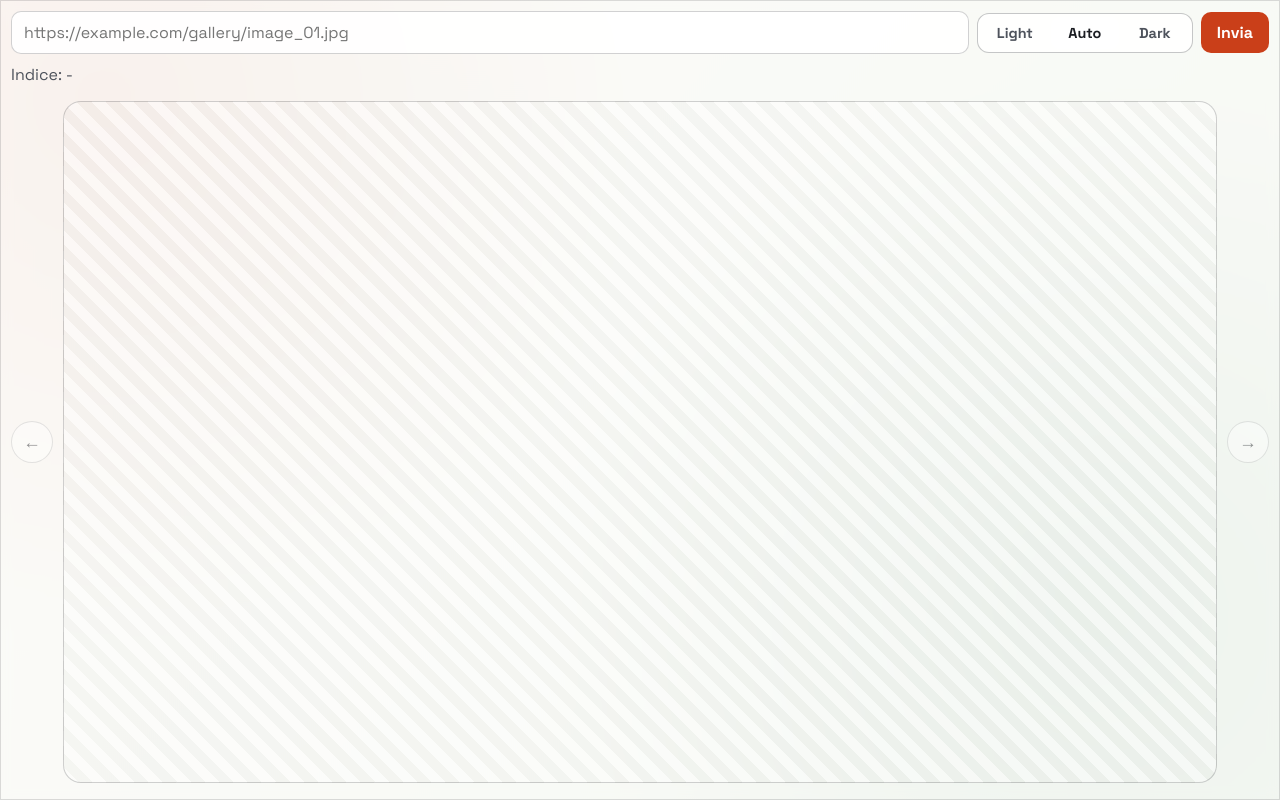
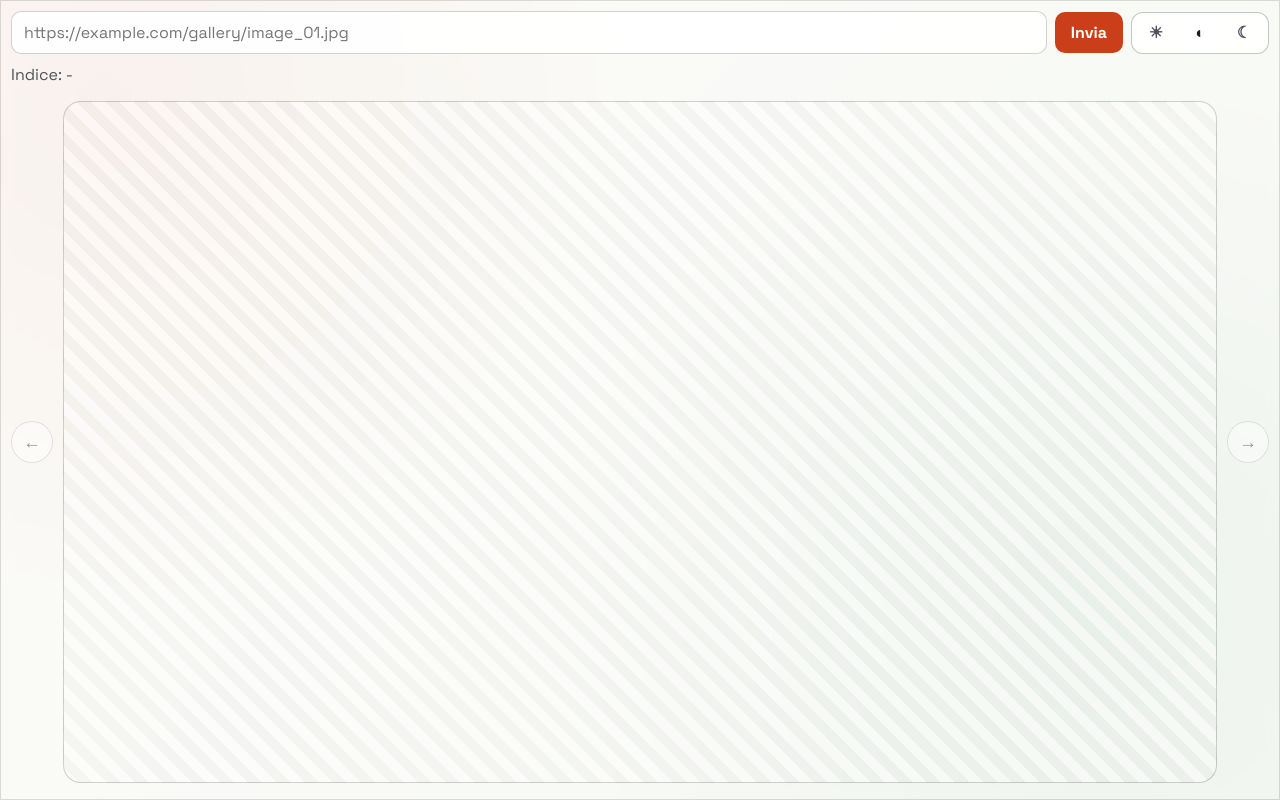
Before and after one commit to Secuter/GalleryBrowser, a plain HTML site: page index.html in a window 1280 px wide. Drawn offline with Linux system fonts and the light colour scheme.

Commit message:
Enhance UI using icons instead of text
Co-authored-by: Copilot <copilot@github.com>

```diff
--- a/index.html
+++ b/index.html
@@ -22,16 +22,27 @@
           required
           placeholder="https://example.com/gallery/image_01.jpg"
         />
+
+        <button type="submit">Invia</button>
+
         <fieldset class="theme-switch" aria-label="Seleziona tema">
           <legend class="sr-only">Tema</legend>
           <input type="radio" name="theme-mode" id="theme-light" value="light" />
-          <label for="theme-light">Light</label>
+          <label for="theme-light" aria-label="Tema chiaro" title="Tema chiaro">
+            <span class="theme-icon" aria-hidden="true">☀</span>
+            <span class="sr-only">Tema chiaro</span>
+          </label>
           <input type="radio" name="theme-mode" id="theme-auto" value="auto" />
-          <label for="theme-auto">Auto</label>
+          <label for="theme-auto" aria-label="Tema automatico" title="Tema automatico">
+            <span class="theme-icon" aria-hidden="true">◐</span>
+            <span class="sr-only">Tema automatico</span>
+          </label>
           <input type="radio" name="theme-mode" id="theme-dark" value="dark" />
-          <label for="theme-dark">Dark</label>
+          <label for="theme-dark" aria-label="Tema scuro" title="Tema scuro">
+            <span class="theme-icon" aria-hidden="true">☾</span>
+            <span class="sr-only">Tema scuro</span>
+          </label>
         </fieldset>
-        <button type="submit">Invia</button>
       </div>
     </form>
 
--- a/styles.css
+++ b/styles.css
@@ -116,16 +116,23 @@ button[type="submit"] {
 }
 
 .theme-switch label {
-  min-width: 68px;
+  min-width: 42px;
+  min-height: 34px;
+  display: grid;
+  place-items: center;
   text-align: center;
-  padding: 7px 8px;
+  padding: 6px;
   border-radius: 9px;
   color: var(--muted);
-  font-size: 0.9rem;
+  font-size: 1rem;
   font-weight: 600;
   cursor: pointer;
   user-select: none;
   transition: color 0.18s ease, background-color 0.18s ease;
+}
+
+.theme-icon {
+  line-height: 1;
 }
 
 .theme-switch input:checked + label {
```
